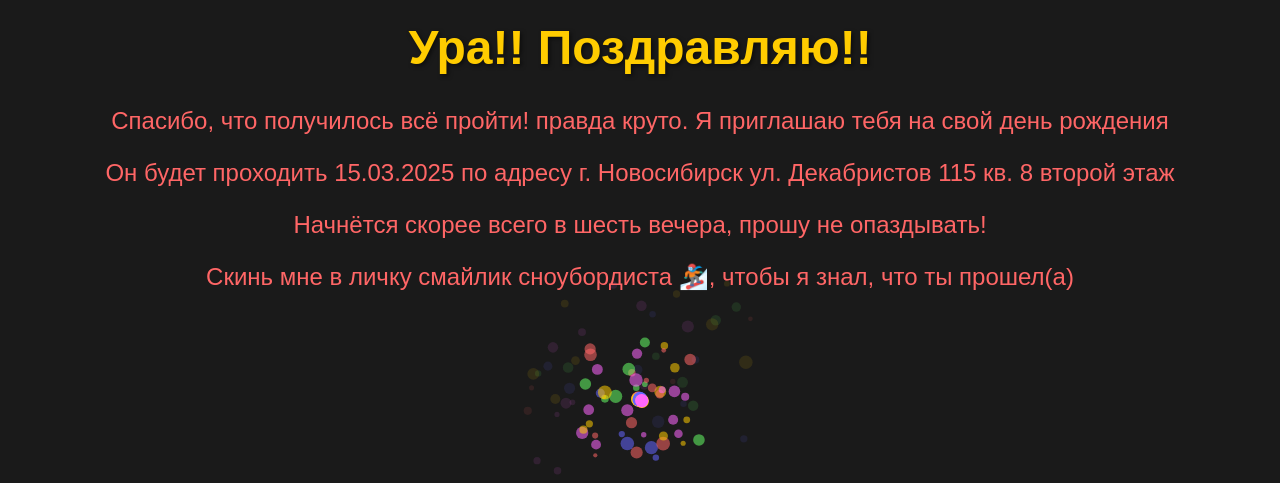
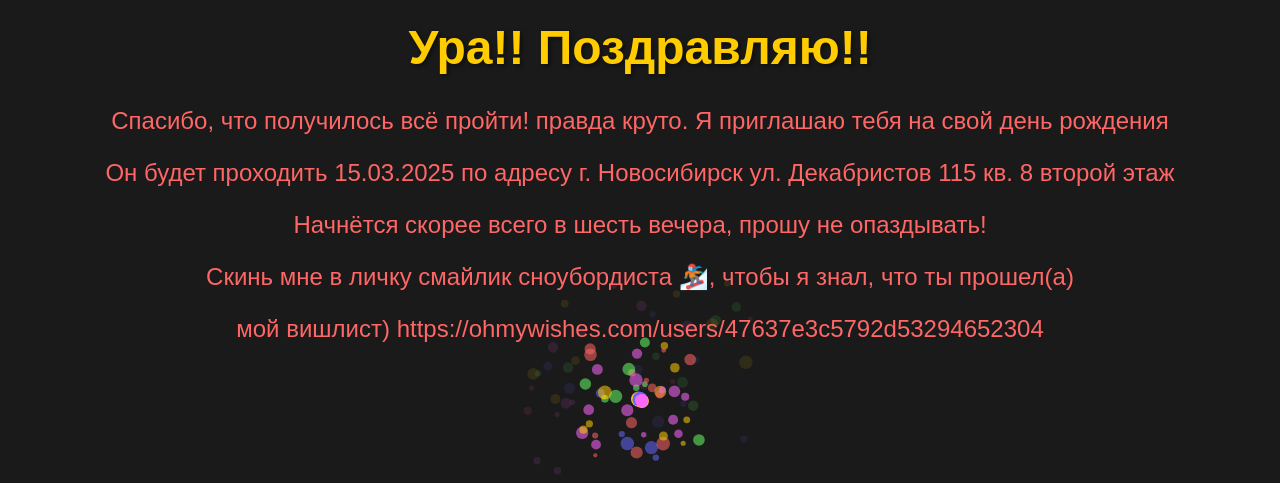
Before and after one commit to Art-Yomcom/quest_final-, a plain HTML site: page index.html in a window 1280 px wide. Shown: the top 483 px of the page. Drawn offline with Linux system fonts and the light colour scheme.

Commit message:
Update index.html

```diff
--- a/index.html
+++ b/index.html
@@ -19,6 +19,7 @@
         <p>Он будет проходить 15.03.2025 по адресу г. Новосибирск ул. Декабристов 115 кв. 8 второй этаж<p>
         <p>Начнётся скорее всего в шесть вечера, прошу не опаздывать!<p>
         <p>Скинь мне в личку смайлик сноубордиста 🏂, чтобы я знал, что ты прошел(а)<p>
+        <p>мой вишлист) https://ohmywishes.com/users/47637e3c5792d53294652304<p>
     </div>
 
     <!-- Картинка -->
```
